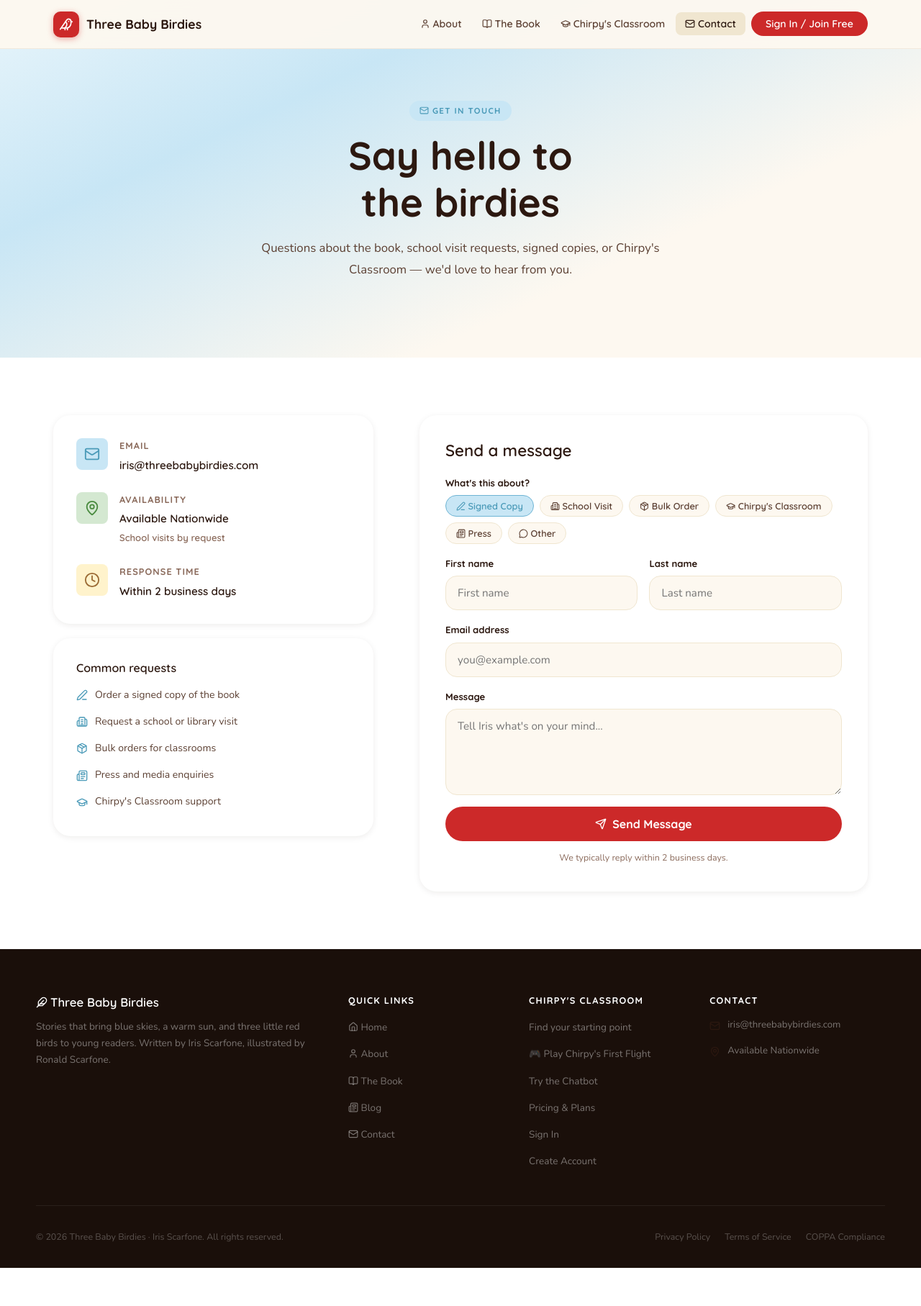
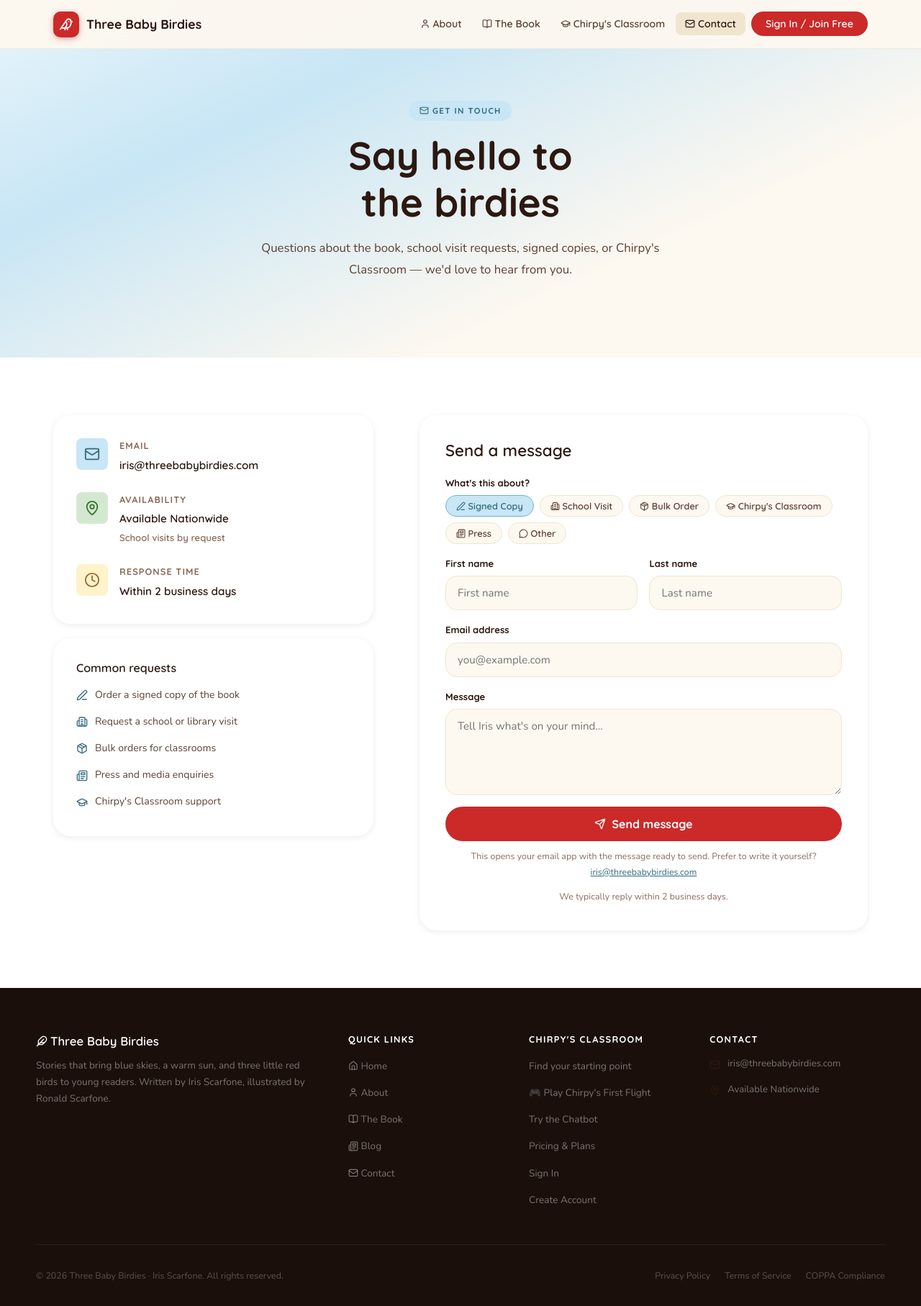
Before and after one commit to MSheharyar/mamabird-website, a PHP site: page /contact.html in a window 1280 px wide. Shown: the whole page at 72% size. Before the commit the page ends 1762 px from the top, so only its background shows below. Run offline with PHP 8.4, Linux system fonts and the light colour scheme; some libraries are stand-ins or nearby versions.

Commit message:
Pre-merge audit: a dead contact form, failing contrast, and missing security headers
The contact form did nothing. No <form>, no handler, a <button
type="button"> with no onclick — so anyone who filled it in and pressed
Send got silence. book.html points at that page for signed copies and
school orders, so those enquiries have been going nowhere. There is no
contact endpoint on the backend, so rather than invent one the button now
composes the message as an email, which works the moment this merges. It
validates the address first and shows Iris's address as a fallback.

Colour contrast: four brand pairings failed WCAG AA, measured not guessed.
White on --sky was 2.3:1 for every .btn-sky label; --sky-dark on
--sky-light was 2.4:1 for section labels; --sky-dark links on white and
--green on --green-light both sat near 3.2:1. --sky-dark is now #336B80
and --green #3C7133, and .btn-sky sits on --sky-dark. All four now pass
(5.9, 4.5, 5.9, 4.5). The palette reads a little deeper as a result — that
is the fix, not a side effect.

Security headers: the live site sends none beyond
upgrade-insecure-requests. Added HSTS, X-Content-Type-Options,
Referrer-Policy, X-Frame-Options and Permissions-Policy via .htaccess.
HSTS matters most — without it the first request of a session can still
leave over http before the redirect catches it.

Spam: the three public forms had no protection of any kind. Each now has a
honeypot; the backend already rate limits /leads at 5/min, and the contact
form no longer touches a server at all.

Mascot PNGs were 211 KB between them — more than the book cover, and all
three load on the homepage. Quantised to 128 colours: 32 KB, an 85% cut,
with no visible difference at the 26-120px they are actually drawn at. I
compared them side by side before choosing 128 over 64, which does band.

Privacy policy listed two kinds of browser storage; the site now uses six,
including an email address held on the device when a signup fails to
reach us. All of them are now described, and the date is current.

Co-Authored-By: Claude Opus 5 (1M context) <noreply@anthropic.com>

```diff
--- a/contact.html
+++ b/contact.html
@@ -33,6 +33,9 @@
 .reason-pill.active { border-color:var(--sky); color:var(--sky-dark); background:var(--sky-light); }
 @media(max-width:860px){ .contact-grid{grid-template-columns:1fr;} .form-row{grid-template-columns:1fr;} }
 @media(max-width:480px){ .contact-info-card,.contact-form-card{padding:24px;} .contact-info-val{word-break:break-word;} }
+.send-note { font-size:.78rem; color:var(--light-text); margin-top:10px; text-align:center; }
+.send-note a { color:var(--sky-dark); text-decoration:underline; }
+.hp-field { position:absolute; left:-9999px; width:1px; height:1px; overflow:hidden; }
 </style>
 <!-- SEO / social / icons -->
 <meta name="description" content="Get in touch about Three Baby Birdies — signed copies, school and classroom orders, or anything else.">
@@ -114,12 +117,14 @@
           </div>
         </div>
         <div class="form-row">
-          <div class="form-group"><label class="form-label">First name</label><input class="form-input" type="text" placeholder="First name" aria-label="First name"></div>
-          <div class="form-group"><label class="form-label">Last name</label><input class="form-input" type="text" placeholder="Last name" aria-label="Last name"></div>
+          <div class="form-group"><label class="form-label">First name</label><input class="form-input" type="text" placeholder="First name" id="c-first" aria-label="First name"></div>
+          <div class="form-group"><label class="form-label">Last name</label><input class="form-input" type="text" placeholder="Last name" id="c-last" aria-label="Last name"></div>
         </div>
-        <div class="form-group"><label class="form-label">Email address</label><input class="form-input" type="email" placeholder="you@example.com" aria-label="Email address"></div>
-        <div class="form-group"><label class="form-label">Message</label><textarea class="form-textarea" placeholder="Tell Iris what's on your mind..." aria-label="Message"></textarea></div>
-        <button class="btn btn-red" style="width:100%;justify-content:center;" type="button"><i data-lucide="send" style="width:16px;height:16px;"></i> Send Message</button>
+        <div class="form-group"><label class="form-label">Email address</label><input class="form-input" type="email" placeholder="you@example.com" id="c-email" aria-label="Email address"></div>
+        <div class="form-group"><label class="form-label">Message</label><textarea class="form-textarea" placeholder="Tell Iris what's on your mind..." aria-label="Message" id="c-msg"></textarea></div>
+        <div class="hp-field" aria-hidden="true"><label>Do not fill this in<input type="text" id="c-website" name="website" tabindex="-1" autocomplete="off"></label></div>
+        <button class="btn btn-red" id="send-btn" style="width:100%;justify-content:center;" type="button"><i data-lucide="send" style="width:16px;height:16px;"></i> Send message</button>
+        <p class="send-note" id="send-note">This opens your email app with the message ready to send. Prefer to write it yourself? <a href="mailto:iris@threebabybirdies.com">iris@threebabybirdies.com</a></p>
         <p style="text-align:center;font-size:.78rem;color:var(--light-text);margin-top:12px;">We typically reply within 2 business days.</p>
       </div>
     </div>
@@ -131,4 +136,31 @@
 <script src="js/layout.js"></script>
 <script src="js/main.js"></script>
 <script>function setReason(el){ document.querySelectorAll('.reason-pill').forEach(p=>p.classList.remove('active')); el.classList.add('active'); }</script>
+<script>
+// No contact endpoint exists on the backend, so the form composes a mail
+// rather than pretending to submit. Silently doing nothing was the bug.
+(function () {
+  var btn = document.getElementById('send-btn');
+  if (!btn) return;
+  var note = document.getElementById('send-note');
+  var val = function (id) { var e = document.getElementById(id); return e ? e.value.trim() : ''; };
+
+  btn.addEventListener('click', function () {
+    if (val('c-website')) return;                 // honeypot tripped
+    var email = val('c-email');
+    if (!email || !/^[^@\s]+@[^@\s]+\.[^@\s]+$/.test(email)) {
+      note.innerHTML = 'Please add an email address so Iris can reply.';
+      note.style.color = 'var(--red)';
+      var e = document.getElementById('c-email'); if (e) { e.setAttribute('aria-invalid','true'); e.focus(); }
+      return;
+    }
+    var reason = document.querySelector('.reason-pill.active');
+    var subject = 'Three Baby Birdies \u2014 ' + (reason ? reason.textContent.trim() : 'Enquiry');
+    var body = 'From: ' + (val('c-first') + ' ' + val('c-last')).trim() + '\n'
+             + 'Email: ' + email + '\n\n' + val('c-msg');
+    window.location.href = 'mailto:iris@threebabybirdies.com?subject='
+      + encodeURIComponent(subject) + '&body=' + encodeURIComponent(body);
+  });
+})();
+</script>
 </body></html>
--- a/css/main.css
+++ b/css/main.css
@@ -9,14 +9,17 @@
   --sky:          #6EB4D4;
   --sky-light:    #C8E6F5;
   --sky-xlight:   #E8F5FB;
-  --sky-dark:     #4A9AB8;
+  /* Darkened from #4A9AB8, which gave white button text 2.3:1 and label
+     text on --sky-light 2.4:1. Both were under the WCAG AA 4.5:1 floor. */
+  --sky-dark:     #336B80;
   --yellow:       #F5C200;
   --yellow-light: #FFF3CC;
   --red:          #CC2929;
   --red-dark:     #A82020;
   --brown:        #9B6B35;
   --brown-dark:   #6B4520;
-  --green:        #4A8B3F;
+  /* Was #4A8B3F: 3.2:1 on --green-light, also under 4.5:1. */
+  --green:        #3C7133;
   --green-light:  #D4E8D1;
   --cream:        #FDF8F0;
   --cream-dark:   #F0E6D0;
@@ -102,8 +105,8 @@ p  { font-size:1.05rem; color:var(--mid); line-height:1.75; }
 .btn-outline:hover{ border-color:var(--brown); }
 .btn-yellow { background:var(--yellow); color:var(--brown-dark); }
 .btn-yellow:hover { background:#e8b700; box-shadow:0 6px 20px rgba(245,194,0,0.35); }
-.btn-sky    { background:var(--sky);    color:#fff; }
-.btn-sky:hover    { background:var(--sky-dark); }
+.btn-sky    { background:var(--sky-dark); color:#fff; }  /* --sky gave white text 2.3:1 */
+.btn-sky:hover    { background:#2A5A6C; }
 .btn-dark   { background:var(--dark);   color:#fff; }
 .btn-dark:hover   { background:#1a0f0a; }
 .btn-ghost  { background:transparent; color:rgba(255,255,255,.75); border:2px solid rgba(255,255,255,.25); }
--- a/index.html
+++ b/index.html
@@ -184,6 +184,7 @@
 .nl-input::placeholder { color:rgba(255,255,255,.3); }
 .nl-input:focus { border-color:var(--sky); }
 .nl-fine { font-size:.75rem; color:rgba(255,255,255,.3); margin-top:4px; }
+.hp-field { position:absolute; left:-9999px; width:1px; height:1px; overflow:hidden; }
 .nl-label {
   font-family:var(--font-display); font-weight:700; font-size:.78rem;
   color:rgba(255,255,255,.62); margin-bottom:-6px; padding-left:4px;
@@ -730,6 +731,7 @@
           <input class="nl-input" id="nl-name" name="first_name" type="text" autocomplete="given-name" maxlength="50" placeholder="Your first name">
           <label class="nl-label" for="nl-email">Email address</label>
           <input class="nl-input" id="nl-email" name="email" type="email" autocomplete="email" required placeholder="you@example.com">
+          <div class="hp-field" aria-hidden="true"><label>Leave blank<input type="text" id="nl-website" tabindex="-1" autocomplete="off"></label></div>
           <button class="btn btn-sky" id="nl-submit" type="submit" style="justify-content:center;"><i data-lucide="feather" style="width:16px;height:16px;"></i> Join the Flock &mdash; It&rsquo;s Free</button>
           <p class="nl-status" id="nl-status" role="status" aria-live="polite" hidden></p>
         </form>
@@ -798,6 +800,8 @@ document.querySelectorAll('a[href^="chatbot.html?subject="]').forEach(a => {
   form.addEventListener('submit', async (e) => {
     e.preventDefault();
 
+    var hp = document.getElementById('nl-website');
+    if (hp && hp.value) { say('Thanks!', 'ok'); return; }   // bot
     if (!email.value.trim() || !email.checkValidity()) {
       email.setAttribute('aria-invalid', 'true');
       email.focus();
--- a/privacy.html
+++ b/privacy.html
@@ -70,7 +70,7 @@
   <div class="legal-wrap">
 
     <div class="legal-meta">
-      <span><i data-lucide="calendar" style="width:14px;height:14px;"></i> Last updated: June 22, 2026</span>
+      <span><i data-lucide="calendar" style="width:14px;height:14px;"></i> Last updated: September 9, 2026</span>
       <span><i data-lucide="map-pin" style="width:14px;height:14px;"></i> Applies to: threebabybirdies.com &amp; Chirpy's Classroom app</span>
     </div>
 
@@ -197,7 +197,7 @@
       <p>We use minimal cookies and browser storage:</p>
       <ul>
         <li><strong>Authentication token</strong> — stored in <code>localStorage</code> to keep you logged in</li>
-        <li><strong>Session preferences</strong> — e.g. which character you selected (stored in <code>sessionStorage</code>, cleared when you close your browser tab)</li>
+        <li>Session preferences &mdash; the subject you picked, kept only until you close the tab</li><li>Your parent PIN, so Chirpy&rsquo;s Classroom can be locked on this device</li><li>Your best score in Chirpy&rsquo;s First Flight, kept on this device only and never sent to us</li><li>If a newsletter or quiz signup fails to reach us, your email address is held on this device so the attempt can be retried. It is cleared once it succeeds</li>
       </ul>
       <p>We do not use third-party advertising cookies or tracking pixels. You can clear your browser's local storage at any time to log out and remove all locally stored data.</p>
     </div>
--- a/quiz.html
+++ b/quiz.html
@@ -107,6 +107,7 @@ body { background:var(--cream); }
 }
 .q-plan strong { font-family:var(--font-display); color:var(--dark); }
 
+.hp-field { position:absolute; left:-9999px; width:1px; height:1px; overflow:hidden; }
 .sr-only { position:absolute; width:1px; height:1px; padding:0; margin:-1px; overflow:hidden; clip:rect(0 0 0 0); white-space:nowrap; border:0; }
 
 @media (prefers-reduced-motion: reduce) {
@@ -345,6 +346,7 @@ body { background:var(--cream); }
         '<input class="q-input" id="qname" type="text" autocomplete="given-name" maxlength="50" placeholder="Your first name"></div>' +
         '<div class="q-field"><label class="q-label" for="qmail">Email address</label>' +
         '<input class="q-input" id="qmail" type="email" autocomplete="email" required placeholder="you@example.com"></div>' +
+        '<div class="hp-field" aria-hidden="true"><label>Leave blank<input type="text" id="qsite" tabindex="-1" autocomplete="off"></label></div>' +
         '<p class="q-status" id="qstatus" role="status" aria-live="polite" hidden></p>' +
         '<div class="q-actions"><button type="button" class="q-back">&larr; Back</button>' +
         '<button type="submit" class="btn btn-red q-next">See the plan</button></div>' +
@@ -369,6 +371,8 @@ body { background:var(--cream); }
       status.textContent = msg; status.className = 'q-status ' + kind; status.hidden = false;
     }
 
+    var hp = elStep.querySelector('#qsite');
+    if (hp && hp.value) { i = RESULT_STEP; render(); return; }   // bot
     if (!mail.value.trim() || !mail.checkValidity()) {
       mail.setAttribute('aria-invalid', 'true'); mail.focus();
       tell('Please enter an email address we can reach you at.', 'err');
```
Also changed, not shown: .htaccess, assets/birdie-left.png, assets/chirpy.png, assets/mamabird.png.
